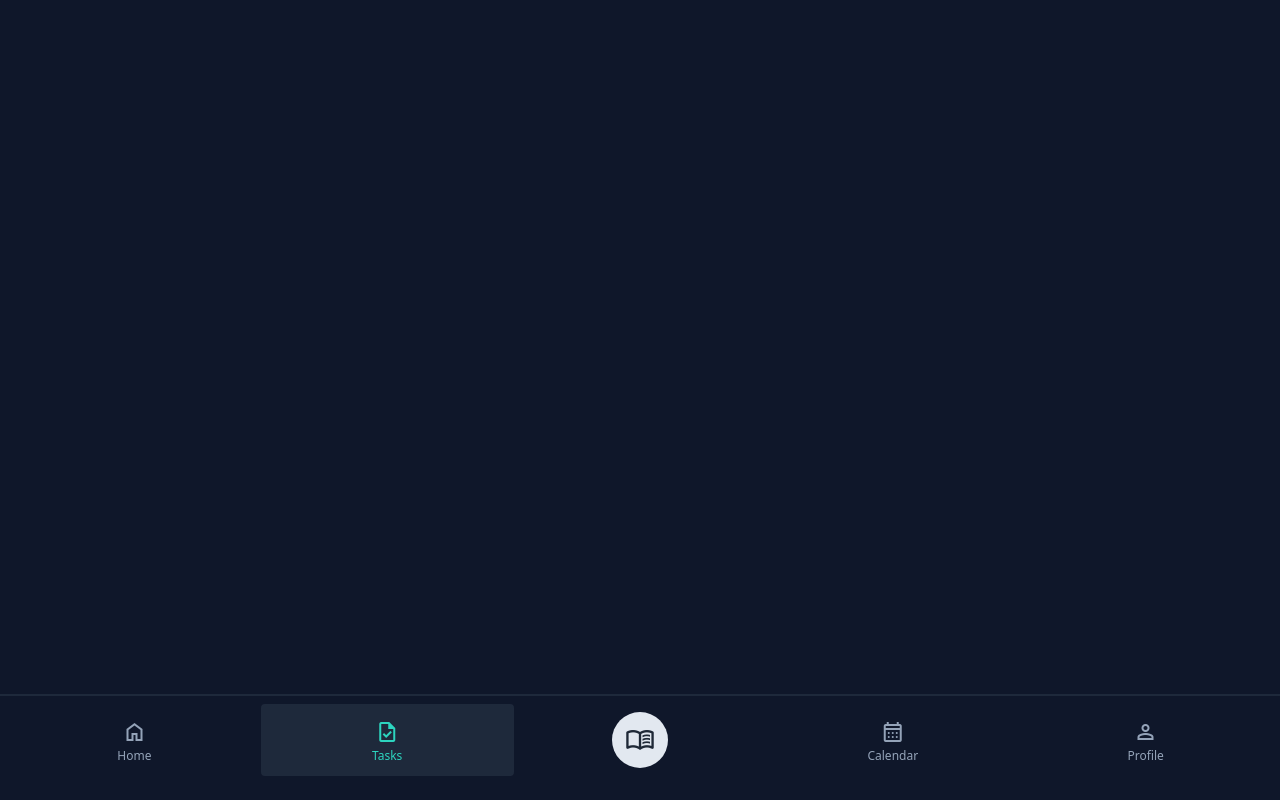
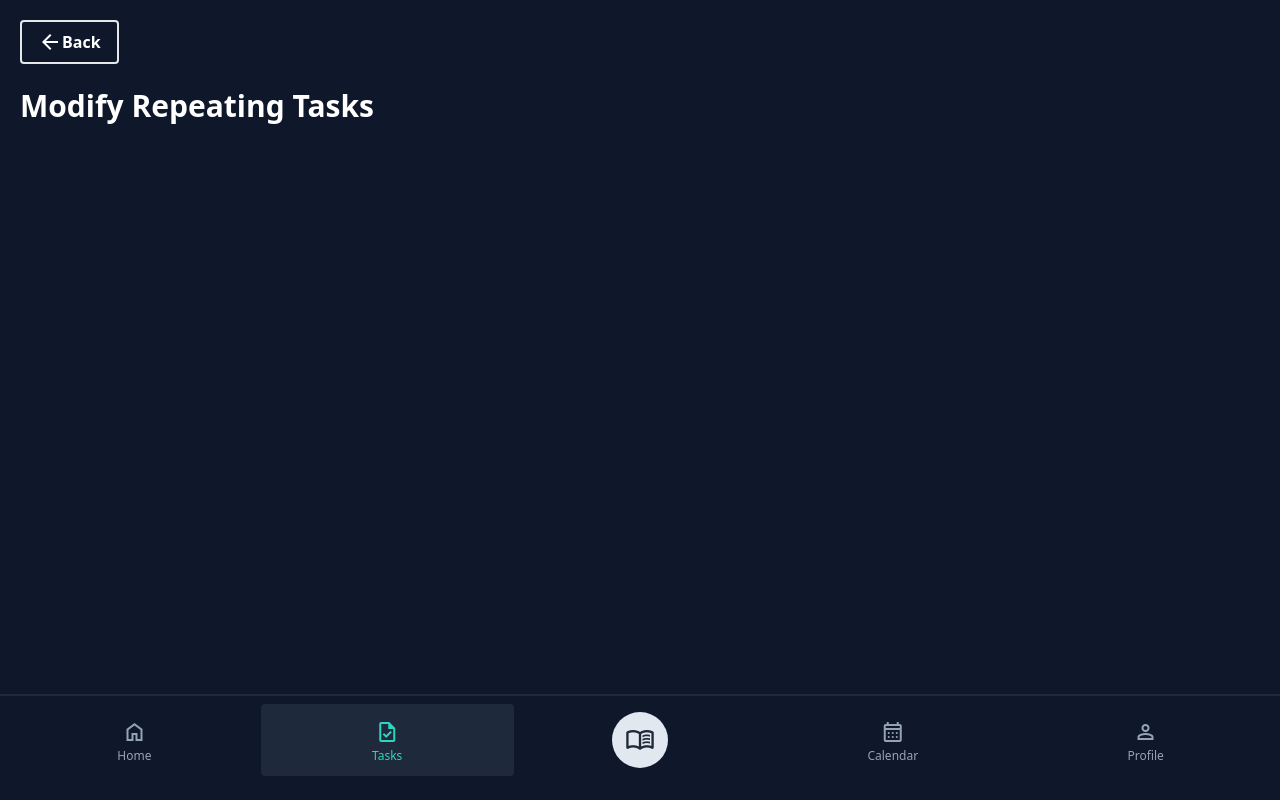
Before and after one commit to Zakkkk/tt-app, a React (Vite) app in the folder frontend/: page /tasks/edit in a window 1280 px wide. Built offline with nearby package versions, Linux system fonts and the light colour scheme.

Commit message:
Created Task edit page

```diff
--- a/frontend/src/App.tsx
+++ b/frontend/src/App.tsx
@@ -8,6 +8,7 @@ import Profile from "./routes/Profile/Profile.tsx";
 import Log from "./routes/Log/Log.tsx";
 import CreateRepeatingTask from "./routes/Tasks/CreateRepeatingTask.tsx";
 import TaskPool from "./routes/Tasks/TaskPool.tsx";
+import TaskEdit from "./routes/Tasks/TaskEdit.tsx";
 
 const App: React.FC = () => {
   return (
@@ -20,6 +21,7 @@ const App: React.FC = () => {
           <Route path="/tasks" element={<Tasks />}></Route>
           <Route path="/tasks/create" element={<CreateRepeatingTask />}></Route>
           <Route path="/tasks/pool" element={<TaskPool />}></Route>
+          <Route path="/tasks/edit" element={<TaskEdit />}></Route>
 
           <Route path="/calendar" element={<Calendar />}></Route>
 
--- /dev/null
+++ b/frontend/src/routes/Tasks/TaskEdit.tsx
@@ -0,0 +1,25 @@
+import { NotificationContainer, useNotification } from "../../components/Notification/Notification.tsx";
+import Button from "../../components/Button.tsx";
+import { Link } from "react-router-dom";
+
+const TaskEdit: React.FC = () => {
+  const { showNotification, notifications } = useNotification();
+
+  return (
+    <>
+      <NotificationContainer notifications={notifications} />
+      <div className={"p-5"}>
+        <Link to={"/tasks"}>
+          <Button>
+            <span className={"material-symbols-outlined text-white"}>arrow_back</span>
+            Back
+          </Button>
+        </Link>
+        <br /> <br />
+        <h1 className={"text-3xl font-bold text-white"}>Modify Repeating Tasks</h1>
+      </div>
+    </>
+  );
+};
+
+export default TaskEdit;
--- a/frontend/src/routes/Tasks/Tasks.tsx
+++ b/frontend/src/routes/Tasks/Tasks.tsx
@@ -13,7 +13,8 @@ const Tasks: React.FC = () => {
       <div className={"flex flex-col gap-5"}>
         <CardPreview link={"/tasks/create"} title={"Add"} description={"Create a new repeating task."}
                      icon={"library_add"} />
-        <CardPreview link={"/"} title={"Modify"} description={"Modify or delete an existing task."} icon={"build"} />
+        <CardPreview link={"/tasks/edit"} title={"Modify"} description={"Modify or delete an existing task."}
+                     icon={"build"} />
         <CardPreview link={"/tasks/pool"} title={"Pool"} description={"View the pool of existing tasks."}
                      icon={"lists"} />
       </div>
```
